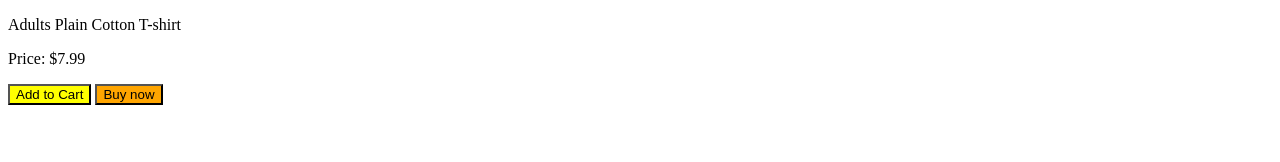
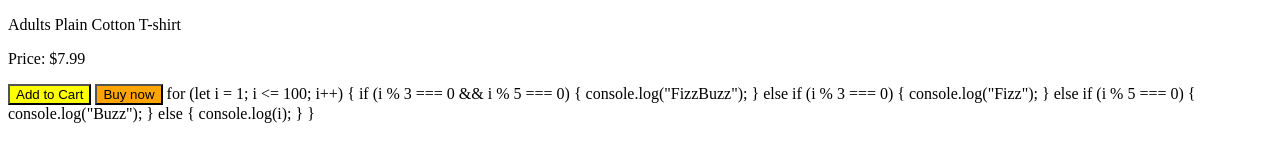
Before and after one commit to dvru/javaScript-2023, a plain HTML site: page index.html in a window 1280 px wide. Drawn offline with Linux system fonts and the light colour scheme.

Commit message:
javascript practice

```diff
--- a/index.html
+++ b/index.html
@@ -30,5 +30,16 @@
       alert('Purchased!');
     ">Buy now</button>
 
+for (let i = 1; i <= 100; i++) {
+  if (i % 3 === 0 && i % 5 === 0) {
+    console.log("FizzBuzz");
+  } else if (i % 3 === 0) {
+    console.log("Fizz");
+  } else if (i % 5 === 0) {
+    console.log("Buzz");
+  } else {
+    console.log(i);
+  }
+}
 </body>
 </html>
```
